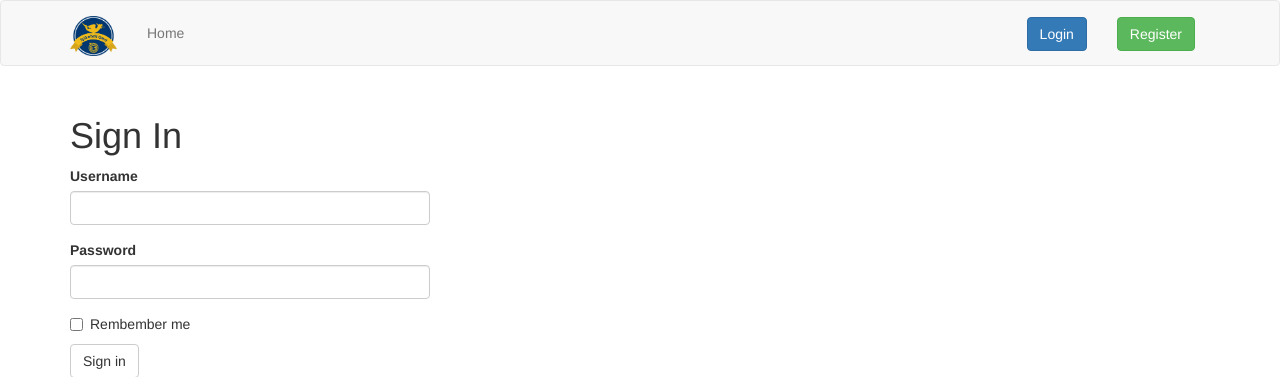
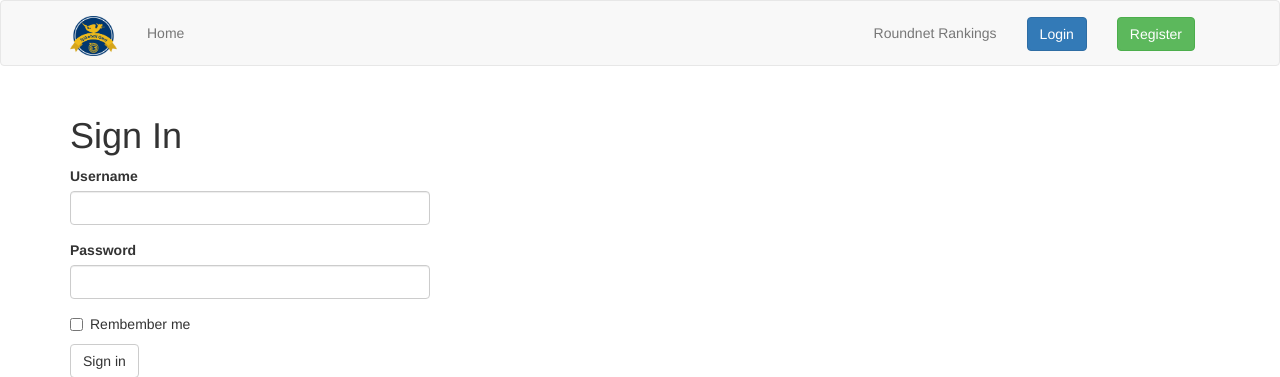
Before and after one commit to multavici/spikeball, a Flask app: page /auth/login in a window 1280 px wide. Shown: the top 377 px of the page. Run offline with Flask 2, Linux system fonts and the light colour scheme; some libraries are stand-ins or nearby versions.

Commit message:
added link to roundnetrankings.eu

```diff
--- a/app/templates/base.html
+++ b/app/templates/base.html
@@ -61,6 +61,7 @@
                     {% endif %}
                 </ul>
                 <ul class="nav navbar-nav navbar-right">
+                    <li><a href="https://roundnetrankings.eu">Roundnet Rankings</a></li>
                     {% if current_user.is_anonymous %}
                     <li><a href="{{ url_for('auth.login') }}"><button type='button' class='btn btn-primary'>Login</button></a></li>
                     <li><a href="{{ url_for('auth.register') }}"><button type='button' class='btn btn-success'>Register</button></a></li>
```
